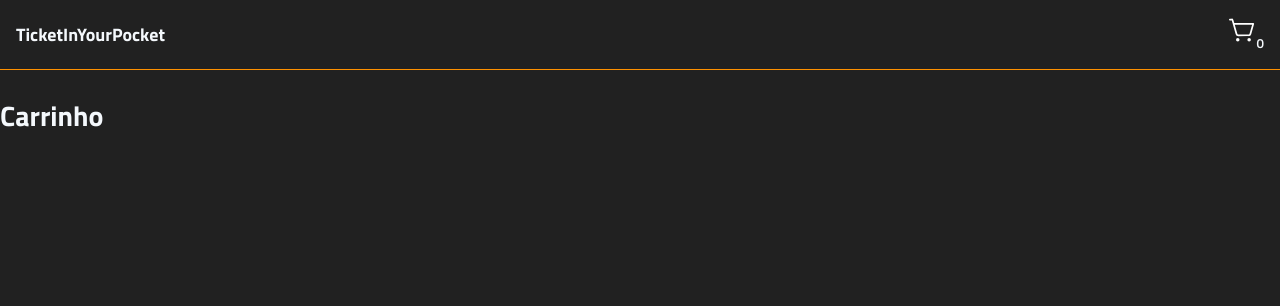
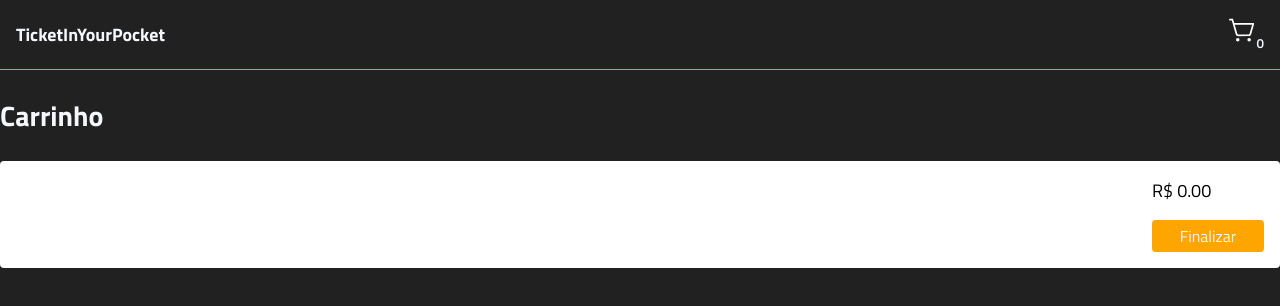
Before and after one commit to BrittosMonteiro/ticket-in-your-pocket-brittos, a React (Vite) app: page /cart in a window 1280 px wide. Shown: the top 306 px of the page. Built offline with nearby package versions, Linux system fonts and the light colour scheme.

Commit message:
Alterações em cart

```diff
--- /dev/null
+++ b/src/components/CartItem/index.jsx
@@ -0,0 +1,12 @@
+import './style.css'
+
+export default function CartItemComponent({ item }) {
+  return (
+    <div className="cart_item">
+      <span className="cart_item__description">
+        {item.quantity}x - {item.title}
+      </span>
+      <span className="cart_item__description">R$ {(item.quantity * 27.45).toFixed(2)}</span>
+    </div>
+  );
+}
--- /dev/null
+++ b/src/components/CartItem/style.css
@@ -0,0 +1,9 @@
+.cart_item {
+  display: flex;
+  justify-content: space-between;
+}
+
+.cart_item__description {
+  font-size: 18px;
+  font-weight: 500;
+}
--- a/src/context/CartContext.jsx
+++ b/src/context/CartContext.jsx
@@ -65,6 +65,11 @@ export const CartProvider = ({ children }) => {
     return quantity;
   };
 
+  const getCartTotal = () => {
+    const totalItems = getCartQty();
+    return totalItems * 27.45;
+  };
+
   const updateCart = (newCart) => {
     setCart(newCart);
     localStorage.setItem("cart", JSON.stringify(newCart));
@@ -85,6 +90,7 @@ export const CartProvider = ({ children }) => {
         decreaseQtyById,
         clearCart,
         getCartQty,
+        getCartTotal,
         findItemInCart,
         cart,
       }}
--- a/src/views/Cart/index.jsx
+++ b/src/views/Cart/index.jsx
@@ -2,10 +2,54 @@ import { useContext } from "react";
 import ContainerComponent from "../../components/Container";
 import { CartContext } from "../../context/CartContext";
 import ItemListContainerComponent from "../../components/ItemListContainer";
+import "./style.css";
+import { addDoc, collection, getFirestore } from "firebase/firestore";
+import CartItemComponent from "../../components/CartItem";
+
 export default function CartView() {
-  const { cart } = useContext(CartContext);
+  const { cart, getCartTotal } = useContext(CartContext);
+
+  const db = getFirestore();
+  const paymentHistoryCollection = collection(db, "paymentHistory");
+
+  const purchase = async () => {
+    const purchaseData = {
+      idUser: "v4z51S6Kt7n85jXLjYFk",
+      items: [],
+      created_at: Date.now(),
+      total: getCartTotal()
+    };
+    for (let item of cart) {
+      const data = {
+        backdrop_path: item.backdrop_path,
+        id: item.id,
+        poster_path: item.poster_path,
+        title: item.title,
+      };
+      purchaseData.items.push(data);
+    }
+
+    const req = await addDoc(paymentHistoryCollection, { purchaseData });
+    const res = await req.json();
+    console.log(res);
+  };
   return (
     <ContainerComponent title={"Carrinho"}>
+      <div className="paybill">
+        <div className="items">
+          {cart.map((item) => (
+            <CartItemComponent key={item.id} item={item} />
+          ))}
+        </div>
+        <div className="cart_total">
+          <span className="cart_item__description">
+            R$ {getCartTotal().toFixed(2)}
+          </span>
+          <button className="btn_purchase" onClick={() => purchase()}>
+            Finalizar
+          </button>
+        </div>
+      </div>
       {cart.length > 0 && <ItemListContainerComponent list={cart} />}
     </ContainerComponent>
   );
--- /dev/null
+++ b/src/views/Cart/style.css
@@ -0,0 +1,34 @@
+.paybill {
+  display: flex;
+  flex-direction: row;
+  padding: 16px;
+  align-items: flex-start;
+  justify-content: space-between;
+  background-color: white;
+  border-radius: 4px;
+  backdrop-filter: blur(100px);
+  gap: 16px;
+}
+
+.items {
+  display: flex;
+  flex-direction: column;
+  gap: 16px;
+  width: 100%;
+}
+
+.cart_total {
+  display: flex;
+  flex-direction: column;
+  gap: 16px;
+  width: 10%;
+}
+
+.btn_purchase {
+  background-color: #ffa500;
+  font-size: 16px;
+  color: #f2f4fc;
+  padding: 4px 8px;
+  border-radius: 4px;
+  cursor: pointer;
+}
```
